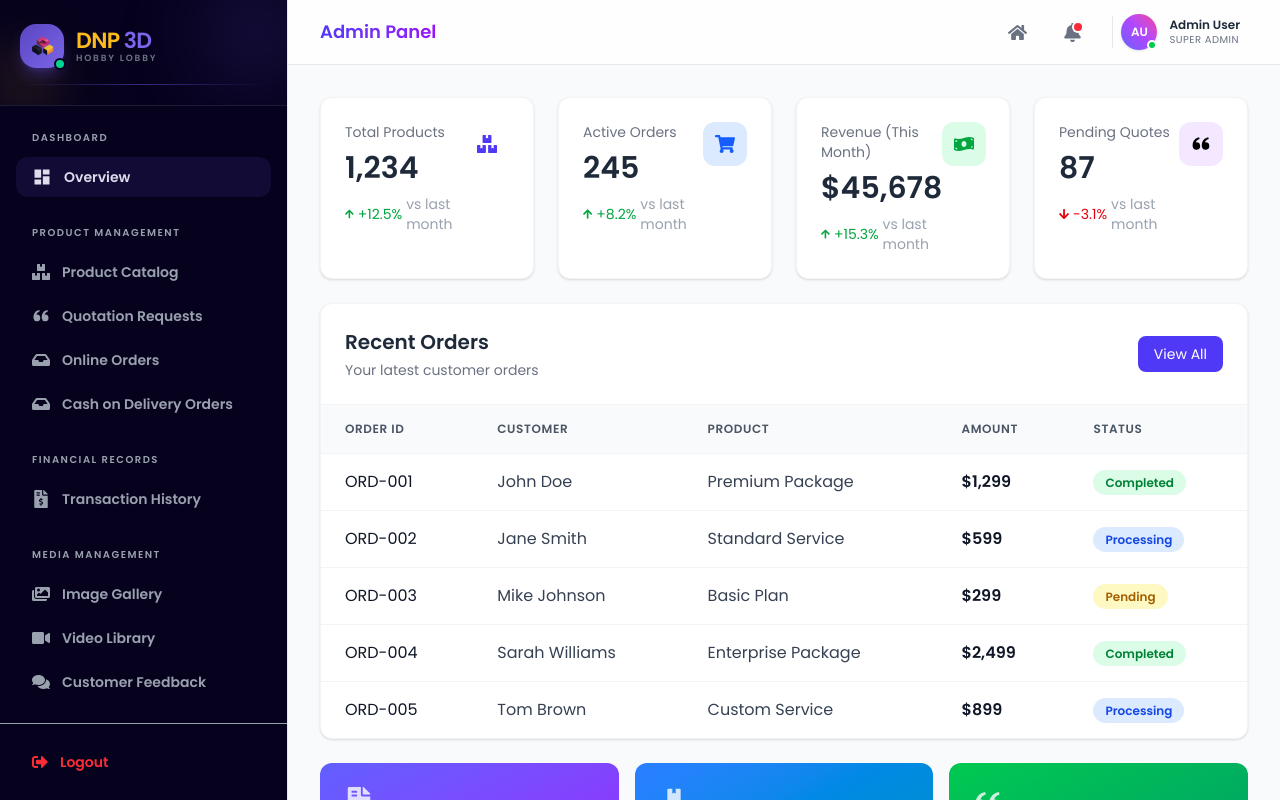
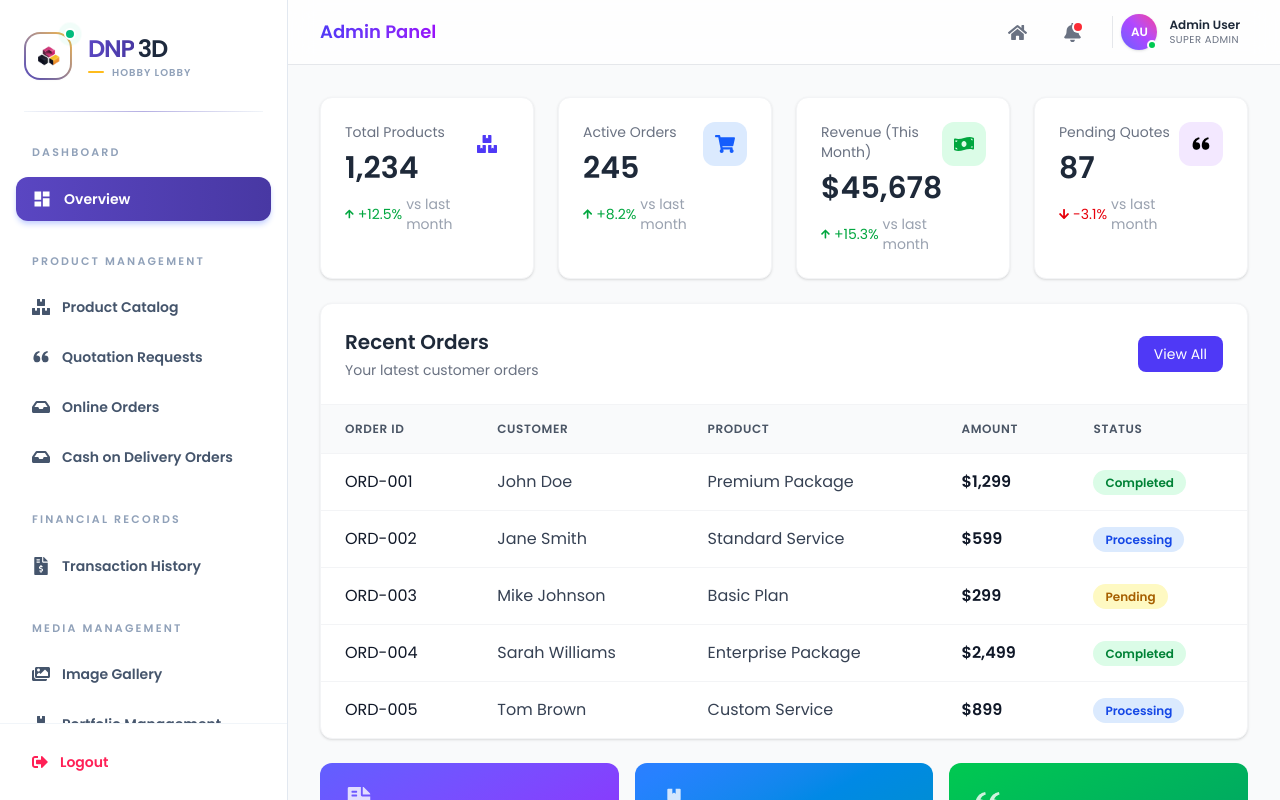
Before and after one commit to TeamZero-Uni/dnp-frontend, a React (Vite) app: page /dash in a window 1280 px wide. Built offline with nearby package versions, Linux system fonts and the light colour scheme.

Commit message:
integrate axios for API calls and enhance sidebar layout

```diff
--- a/package.json
+++ b/package.json
@@ -11,6 +11,7 @@
   },
   "dependencies": {
     "@tailwindcss/vite": "^4.1.18",
+    "axios": "^1.13.6",
     "framer-motion": "^12.35.2",
     "lucide-react": "^0.563.0",
     "react": "^19.2.0",
--- a/src/api/api.js
+++ b/src/api/api.js
@@ -0,0 +1,26 @@
+import axios from "axios";
+
+const api = axios.create({
+    baseURL: "http://localhost:3000/api/v1",
+    withCredentials: true,
+});
+
+export const login = (credentials) => api.post("/auth/login", credentials);
+export const logout = () => api.post("/auth/logout");
+export const me = () => api.get("/auth/me");
+export const register = (userData) => api.post("/auth/register", userData);
+export const verifyEmail = (otp) => api.post("/auth/verify-otp", { otp });
+export const resendOTP = (email) => api.post("/auth/generate-otp", { email });
+export const forgotPassword = (email) => api.post("/auth/change-password", { email });
+export const googleLogin = () => api.get("/auth/google");
+export const GoogleCallback = () => api.get(`/auth/google/callback`);
+
+export const uploadImage = (formData) => api.post("/upload/img", formData);
+
+export const getProducts = () => api.get("/products");
+export const getProductById = (id) => api.get(`/products/${id}`);
+export const createProduct = (productData) => api.post("/products", productData);
+export const updateProduct = (id, productData) => api.put(`/products/${id}`, productData);
+export const deleteProduct = (id) => api.delete(`/products/${id}`);
+
+export default api;
--- a/src/components/layout/Sidebar.jsx
+++ b/src/components/layout/Sidebar.jsx
@@ -1,8 +1,12 @@
 import { NavLink } from "react-router-dom";
 import {
-  FaSignOutAlt, FaTimes, FaInbox, FaBoxes,
-  FaFileInvoiceDollar, FaImages, FaVideo,
-  FaComments, FaEnvelope
+  FaSignOutAlt,
+  FaTimes,
+  FaInbox,
+  FaBoxes,
+  FaFileInvoiceDollar,
+  FaImages,
+  FaComments,
 } from "react-icons/fa";
 import { MdDashboard } from "react-icons/md";
 import { BiSolidQuoteAltLeft } from "react-icons/bi";
@@ -13,99 +17,140 @@ export default function Sidebar({ isOpen, toggleSidebar }) {
       title: "Dashboard",
       items: [
         { label: "Overview", icon: <MdDashboard size={20} />, path: "/dash" },
-    ]
+      ],
     },
     {
       title: "Product Management",
       items: [
-      { label: "Product Catalog", icon: <FaBoxes size={18} />, path: "/dash/productManagement" },
-      { label: "Quotation Requests", icon: <BiSolidQuoteAltLeft size={18} />, path: "/dash/quotes" },
-      { label: "Online Orders", icon: <FaInbox size={18} />, path: "/dash/orders" },
-      { label: "Cash on Delivery Orders", icon: <FaInbox size={18} />, path: "/dash/cod-orders" },
-    ]
+        {
+          label: "Product Catalog",
+          icon: <FaBoxes size={18} />,
+          path: "/dash/productManagement",
+        },
+        {
+          label: "Quotation Requests",
+          icon: <BiSolidQuoteAltLeft size={18} />,
+          path: "/dash/quotes",
+        },
+        {
+          label: "Online Orders",
+          icon: <FaInbox size={18} />,
+          path: "/dash/orders",
+        },
+        {
+          label: "Cash on Delivery Orders",
+          icon: <FaInbox size={18} />,
+          path: "/dash/cod-orders",
+        },
+      ],
     },
     {
       title: "Financial Records",
       items: [
-      { label: "Transaction History", icon: <FaFileInvoiceDollar size={18} />, path: "/dash/transactions" }
-    ]
+        {
+          label: "Transaction History",
+          icon: <FaFileInvoiceDollar size={18} />,
+          path: "/dash/transactions",
+        },
+      ],
     },
     {
       title: "Media Management",
       items: [
-      { label: "Image Gallery", icon: <FaImages size={18} />, path: "/dash/gallery" },
-      { label: "Video Library", icon: <FaVideo size={18} />, path: "/dashboard/gallery/videos" },
-      { label: "Customer Feedback", icon: <FaComments size={18} />, path: "/dashboard/feedback" }
-    ]
-  }
+        {
+          label: "Image Gallery",
+          icon: <FaImages size={18} />,
+          path: "/dash/gallery",
+        },
+        {
+          label: "Portfolio Management",
+          icon: <FaBoxes size={18} />,
+          path: "/dashboard/gallery/videos",
+        },
+        {
+          label: "Customer Feedback",
+          icon: <FaComments size={18} />,
+          path: "/dashboard/feedback",
+        },
+      ],
+    },
   ];
 
   return (
     <>
       {isOpen && (
         <div
-          className="fixed inset-0 bg-black/40 backdrop-blur-sm z-40 lg:hidden"
+          className="fixed inset-0 bg-slate-900/40 backdrop-blur-sm z-40 lg:hidden"
           onClick={toggleSidebar}
         />
       )}
 
-      <aside className={`
+      <aside
+        className={`
         fixed lg:static inset-y-0 left-0 z-50
-        w-72 bg-secondary h-screen flex flex-col border-r border-gray-200
+        w-72 bg-white h-screen flex flex-col border-r border-slate-200
+        transition-transform duration-300 ease-in-out
         ${isOpen ? "translate-x-0 shadow-2xl" : "-translate-x-full lg:translate-x-0"}
-      `}>
-
-        {/* ── Redesigned Header ── */}
-        <div className="relative overflow-hidden px-5 pt-6 pb-5 border-b border-white/10">
-          <div className="absolute -top-6 -right-6 w-28 h-28 rounded-full bg-[#5a46c2]/20 blur-2xl pointer-events-none" />
-          <div className="absolute -bottom-4 -left-4 w-20 h-20 rounded-full bg-[#febc1c]/10 blur-xl pointer-events-none" />
-
-          <div className="relative flex items-center gap-3">
-            <div className="relative shrink-0">
-              <div className="w-11 h-11 rounded-2xl bg-linear-to-br from-[#5a46c2] to-[#7b65e8] flex items-center justify-center shadow-lg shadow-[#5a46c2]/40">
+      `}
+      >
+        <div className="px-6 py-8 relative group">
+          <div className="flex items-center gap-4">
+            <div className="relative p-0.5 rounded-2xl bg-linear-to-tr from-[#5a46c2] to-[#febc1c]">
+              <div className="bg-white rounded-[14px] p-2 shadow-sm">
                 <img
                   src="/assets/images/logo.png"
                   alt="Logo"
                   className="h-7 w-7 object-contain"
                 />
               </div>
-              <span className="absolute -bottom-0.5 -right-0.5 w-3 h-3 rounded-full bg-emerald-400 border-2 border-secondary" />
+              <span className="absolute -top-1 -right-1 flex h-3 w-3">
+                <span className="animate-ping absolute inline-flex h-full w-full rounded-full bg-emerald-400 opacity-75"></span>
+                <span className="relative inline-flex rounded-full h-3 w-3 bg-emerald-500 border-2 border-white"></span>
+              </span>
             </div>
 
-            <div className="flex flex-col leading-none">
-              <div className="flex items-baseline gap-1">
-                <span className="text-[22px] font-black tracking-tight text-[#febc1c]">DNP</span>
-                <span className="text-[22px] font-black tracking-tight text-[#7b65e8]">3D</span>
+            <div className="flex flex-col">
+              <div className="flex items-center gap-1">
+                <span className="text-2xl font-black tracking-tighter bg-linear-to-r from-[#5a46c2] to-[#4838a3] bg-clip-text text-transparent">
+                  DNP
+                </span>
+                <span className="text-2xl font-black tracking-tighter text-slate-800">
+                  3D
+                </span>
               </div>
-              <span className="text-[9px] font-bold text-gray-500 uppercase tracking-[0.2em] mt-0.5">
+              <div className="flex items-center gap-2">
+                <span className="h-0.5 w-4 bg-[#febc1c] rounded-full" />
+                <span className="text-[10px] font-bold text-slate-400 uppercase tracking-widest">
                   Hobby Lobby
                 </span>
+              </div>
             </div>
 
             <button
               onClick={toggleSidebar}
-              className="lg:hidden ml-auto w-8 h-8 flex items-center justify-center rounded-lg text-gray-400 hover:text-gray-200 hover:bg-white/10"
+              className="lg:hidden ml-auto p-2 text-slate-400 hover:text-slate-600 hover:bg-slate-100 rounded-full transition-colors"
             >
-              <FaTimes size={15} />
+              <FaTimes size={16} />
             </button>
           </div>
 
-          <div className="relative mt-4 h-px w-full overflow-hidden rounded-full">
-            <div className="absolute inset-0 bg-linear-to-r from-transparent via-[#5a46c2]/60 to-transparent" />
+          <div className="absolute bottom-0 left-6 right-6 h-px bg-slate-100">
+            <div className="h-full bg-linear-to-r from-transparent via-[#5a46c2]/40 to-transparent" />
           </div>
         </div>
 
         <nav
-          className="flex-1 px-4 py-6 space-y-7 overflow-y-auto"
+          className="flex-1 px-4 py-8 space-y-8 overflow-y-auto"
           style={{ scrollbarWidth: "none", msOverflowStyle: "none" }}
         >
           <style>{`nav::-webkit-scrollbar { display: none; }`}</style>
+
           {menuSections.map((section, idx) => (
             <div key={idx}>
-              <h3 className="px-4 mb-3 text-[10px] font-bold text-gray-400 uppercase tracking-[0.15em]">
+              <h3 className="px-4 mb-4 text-[11px] font-bold text-slate-400 uppercase tracking-[0.2em]">
                 {section.title}
               </h3>
-              <div className="space-y-1">
+              <div className="space-y-1.5">
                 {section.items.map((item) => (
                   <NavLink
                     key={item.label}
@@ -113,10 +158,12 @@ export default function Sidebar({ isOpen, toggleSidebar }) {
                     end
                     onClick={() => window.innerWidth < 1024 && toggleSidebar()}
                     className={({ isActive }) => `
-                      flex items-center gap-3 px-4 py-2.5 rounded-xl transition-all duration-200 group
-                      ${isActive
-                        ? "bg-[#5a46c2]/15 text-[#dedced]"
-                        : "text-gray-400 hover:bg-[#5a46c2]/15 hover:text-[#dedced]"}
+                      flex items-center gap-3 px-4 py-3 rounded-xl transition-all duration-200 group
+                      ${
+                        isActive
+                          ? "bg-linear-to-r from-[#5a46c2] to-[#4838a3] text-white shadow-md shadow-indigo-200"
+                          : "text-slate-600 hover:bg-slate-50 hover:text-[#5a46c2]"
+                      }
                     `}
                   >
                     <span className="transition-transform duration-200 group-hover:scale-110">
@@ -130,8 +177,8 @@ export default function Sidebar({ isOpen, toggleSidebar }) {
           ))}
         </nav>
 
-        <div className="p-4 border-t border-gray-400">
-          <button className="w-full flex items-center gap-3 px-4 py-3 text-red-500 hover:bg-[#5a46c2]/15 rounded-xl transition-all duration-200 group">
+        <div className="p-4 border-t border-slate-100">
+          <button className="w-full flex items-center gap-3 px-4 py-3 text-rose-500 hover:bg-rose-50 rounded-xl transition-all duration-200 group">
             <FaSignOutAlt className="group-hover:-translate-x-1 transition-transform" />
             <span className="font-bold text-sm">Logout</span>
           </button>
```
Also changed, not shown: src/pages/Contact.jsx (+157 -74 lines), 1 other file (tests, documents, lock files or other folders). Lines whose indentation alone changed are shown as unchanged.
